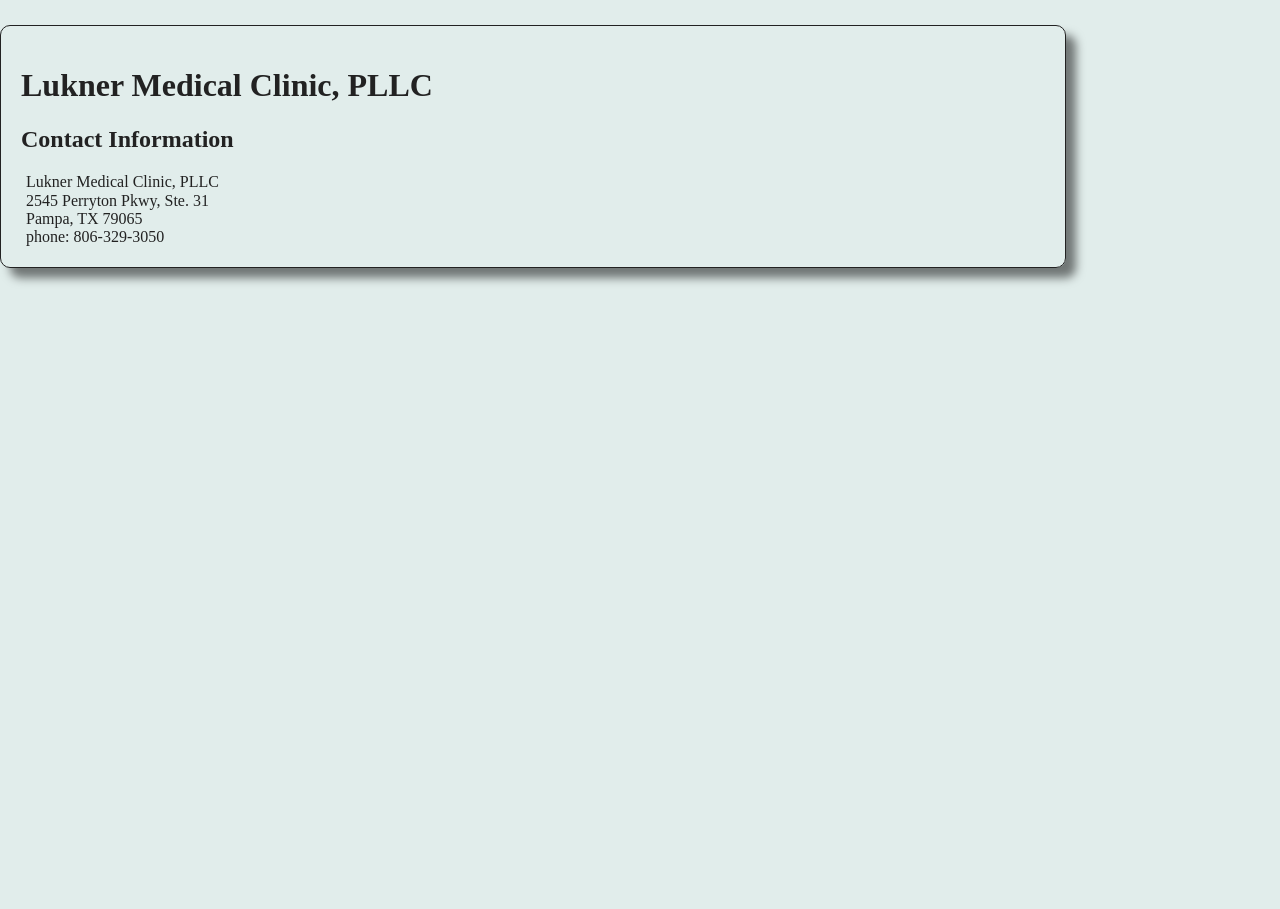
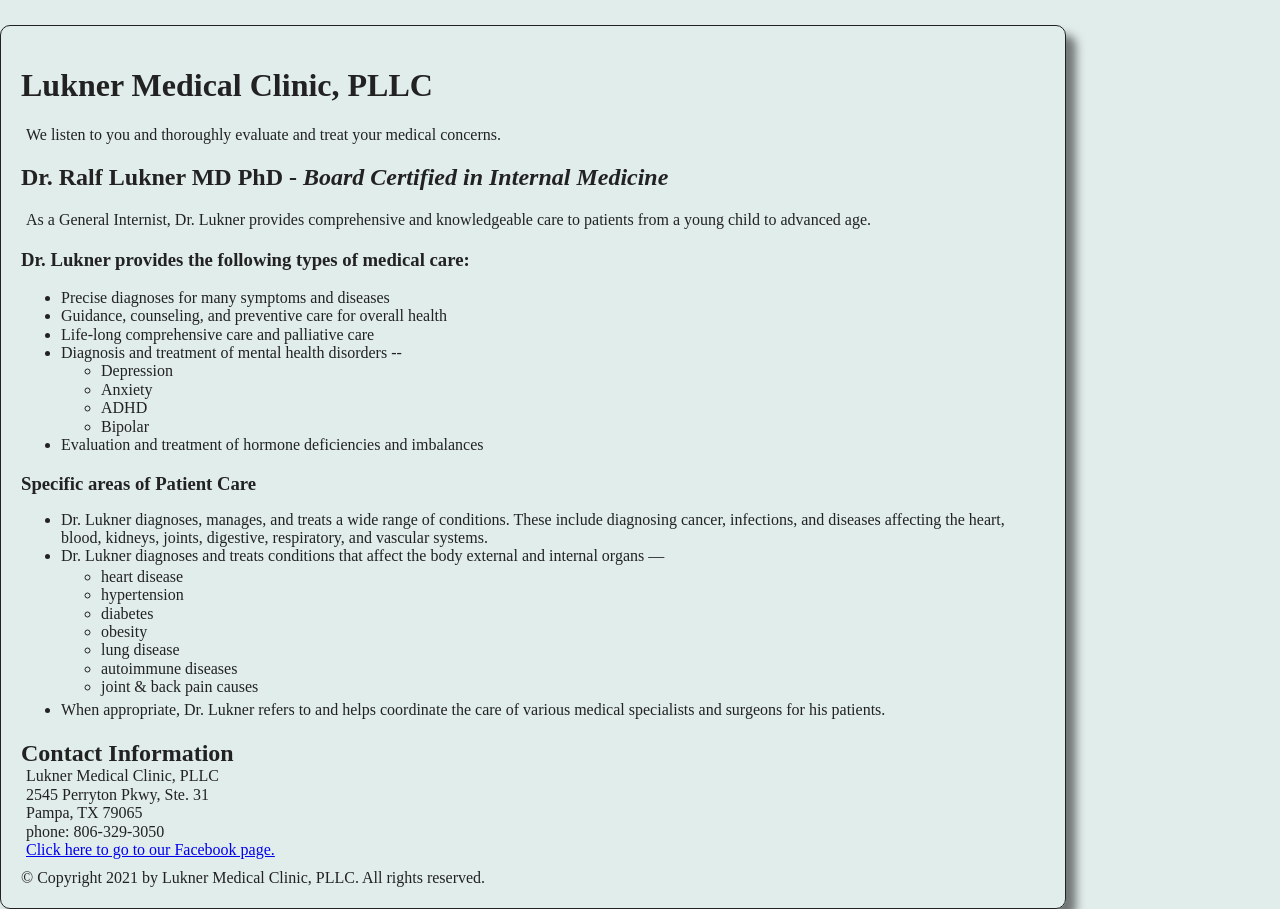
Before and after one commit to ralflukner/scrimba-front-end, a website built with Parcel: page index.html in a window 1280 px wide. Before the commit the page ends 800 px from the top, so only its background shows below. Built offline with nearby package versions, Linux system fonts and the light colour scheme.

Commit message:
Initial Commit

```diff
--- /dev/null
+++ b/_notes/dwsync.xml
@@ -0,0 +1,6 @@
+<?xml version="1.0" encoding="utf-8" ?>
+<dwsync>
+<file name="site.webmanifest" server="bitnami luknerclinic.net server/" local="3720957226" remote="3720957226" Dst="-1" />
+<file name="icon.png" server="bitnami luknerclinic.net server/" local="3720957226" remote="3720957226" Dst="-1" />
+<file name="index.html" server="bitnami luknerclinic.net server/" local="3721523136" remote="3721523136" Dst="-1" />
+</dwsync>
--- a/css/_notes/dwsync.xml
+++ b/css/_notes/dwsync.xml
@@ -1,4 +1,6 @@
 <?xml version="1.0" encoding="utf-8" ?>
 <dwsync>
-<file name="main.css" server="bitnami luknerclinic.net server/" local="3721505531" remote="3721505531" Dst="-1" />
+<file name="main.css" server="bitnami luknerclinic.net server/" local="3721520484" remote="3721520484" Dst="-1" />
+<file name="normalize.css" server="bitnami luknerclinic.net server/" local="3720957226" remote="3720957226" Dst="-1" />
+<file name="singlePageTemplate.css" server="bitnami luknerclinic.net server/" local="3721568862" remote="3721568862" Dst="-1" />
 </dwsync>
--- a/css/main.css
+++ b/css/main.css
@@ -1,23 +1,21 @@
 /*! HTML5 Boilerplate v8.0.0 | MIT License | https://html5boilerplate.com/ */
-
 /* main.css 2.1.0 | MIT License | https://github.com/h5bp/main.css#readme */
 /*
  * What follows is the result of much research on cross-browser styling.
  * Credit left inline and big thanks to Nicolas Gallagher, Jonathan Neal,
  * Kroc Camen, and the H5BP dev community and team.
  */
-
 /* ==========================================================================
    Base styles: opinionated defaults
    ========================================================================== */
-
 html {
   padding-top: 25px;
   color: #222;
   font-size: 1em;
-/*  line-height: 1.4;*/
+  display: flex;
+  flex-wrap: wrap;
+  /*  line-height: 1.4;*/
 }
-
 /*
  * Remove text-shadow in selection highlight:
  * https://twitter.com/miketaylr/status/12228805301
@@ -26,22 +24,17 @@
  * https://stackoverflow.com/a/16982510/7133471
  *
  * Customize the background color to match your design.
- */
-
-::-moz-selection {
+ */ ::-moz-selection {
   background: #b3d4fc;
   text-shadow: none;
 }
-
 ::selection {
   background: #b3d4fc;
   text-shadow: none;
 }
-
 /*
  * A better looking default horizontal rule
  */
-
 hr {
   display: block;
   height: 1px;
@@ -50,57 +43,40 @@
   margin: 1em 0;
   padding: 0;
 }
-
 /*
  * Remove the gap between audio, canvas, iframes,
  * images, videos and the bottom of their containers:
  * https://github.com/h5bp/html5-boilerplate/issues/440
  */
-
-audio,
-canvas,
-iframe,
-img,
-svg,
-video {
+audio, canvas, iframe, img, svg, video {
   vertical-align: middle;
 }
-
 /*
  * Remove default fieldset styles.
  */
-
 fieldset {
   border: 0;
   margin: 0;
   padding: 0;
 }
-
 /*
  * Allow only vertical resizing of textareas.
  */
-
 textarea {
   resize: vertical;
 }
-
 /* ==========================================================================
    Author's custom styles
    ========================================================================== */
-
 /* ==========================================================================
    Helper classes
    ========================================================================== */
-
 /*
  * Hide visually and from screen readers
  */
-
-.hidden,
-[hidden] {
+.hidden, [hidden] {
   display: none !important;
 }
-
 /*
  * Hide only visually, but have it available for screen readers:
  * https://snook.ca/archives/html_and_css/hiding-content-for-accessibility
@@ -109,7 +85,6 @@
  *    causes content to wrap 1 word per line:
  *    https://medium.com/@jessebeach/beware-smushed-off-screen-accessible-text-5952a4c2cbfe
  */
-
 .sr-only {
   border: 0;
   clip: rect(0, 0, 0, 0);
@@ -122,15 +97,12 @@
   width: 1px;
   /* 1 */
 }
-
 /*
  * Extends the .sr-only class to allow the element
  * to be focusable when navigated to via the keyboard:
  * https://www.drupal.org/node/897638
  */
-
-.sr-only.focusable:active,
-.sr-only.focusable:focus {
+.sr-only.focusable:active, .sr-only.focusable:focus {
   clip: auto;
   height: auto;
   margin: 0;
@@ -139,15 +111,12 @@
   white-space: inherit;
   width: auto;
 }
-
 /*
  * Hide visually and from screen readers, but maintain layout
  */
-
 .invisible {
   visibility: hidden;
 }
-
 /*
  * Clearfix: contain floats
  *
@@ -159,83 +128,60 @@
  * 2. The use of `table` rather than `block` is only necessary if using
  *    `:before` to contain the top-margins of child elements.
  */
-
-.clearfix::before,
-.clearfix::after {
+.clearfix::before, .clearfix::after {
   content: " ";
   display: table;
 }
-
 .clearfix::after {
   clear: both;
 }
-
 /* ==========================================================================
    EXAMPLE Media Queries for Responsive Design.
    These examples override the primary ('mobile first') styles.
    Modify as content requires.
    ========================================================================== */
-
 @media only screen and (min-width: 35em) {
   /* Style adjustments for viewports that meet the condition */
 }
-
-@media print,
-  (-webkit-min-device-pixel-ratio: 1.25),
-  (min-resolution: 1.25dppx),
-  (min-resolution: 120dpi) {
+@media print, (-webkit-min-device-pixel-ratio: 1.25), (min-resolution: 1.25dppx), (min-resolution: 120dpi) {
   /* Style adjustments for high resolution devices */
 }
-
 /* ==========================================================================
    Print styles.
    Inlined to avoid the additional HTTP request:
    https://www.phpied.com/delay-loading-your-print-css/
    ========================================================================== */
-
 @media print {
-  *,
-  *::before,
-  *::after {
+  *, *::before, *::after {
     background: #fff !important;
     color: #000 !important;
     /* Black prints faster */
     box-shadow: none !important;
     text-shadow: none !important;
   }
-
-  a,
-  a:visited {
+  a, a:visited {
     text-decoration: underline;
   }
-
   a[href]::after {
-    content: " (" attr(href) ")";
+    content: " ("attr(href) ")";
   }
-
   abbr[title]::after {
-    content: " (" attr(title) ")";
+    content: " ("attr(title) ")";
   }
-
   /*
    * Don't show links that are fragment identifiers,
    * or use the `javascript:` pseudo protocol
    */
-  a[href^="#"]::after,
-  a[href^="javascript:"]::after {
+  a[href^="#"]::after, a[href^="javascript:"]::after {
     content: "";
   }
-
   pre {
     white-space: pre-wrap !important;
   }
-
-  pre,
-  blockquote {
+  pre, blockquote {
     border: 1px solid #999;
     page-break-inside: avoid;
   }
-
   /*
    * Printing Tables:
    * https://web.archive.org/web/20180815150934/http://css-discuss.incutio.com/wiki/Printing_Tables
@@ -243,24 +189,31 @@
   thead {
     display: table-header-group;
   }
-
-  tr,
-  img {
+  tr, img {
     page-break-inside: avoid;
   }
-
-  p,
-  h2,
-  h3 {
+  p, h2, h3 {
     orphans: 3;
     widows: 3;
   }
-
-  h2,
-  h3 {
+  h2, h3 {
     page-break-after: avoid;
   }
 }
+/* customized part of the main.css */
+/*
+.header-menu, footer {
+  display: flex;
+  align-items: center;
+  width: 100%;
+}
+.header-menu {
+  justify-content: flex-end;
+  height: 60px;
+  background: #1c87c9;
+  color: #fff;
+}
+*/
 body {
   width: 80%;
   padding: 20px;
@@ -272,7 +225,7 @@
   background-color: #E1EDEB;
 }
 p {
-	margin-left: 5px;
+  margin-left: 5px;
   margin-left: 5px;
   margin-top: 0px;
   margin-bottom: 0px;
--- a/index.html
+++ b/index.html
@@ -2,13 +2,23 @@
 <html lang="en-US">
 <head>
   <!-- Google Tag Manager -->
-<script>(function(w,d,s,l,i){w[l]=w[l]||[];w[l].push({'gtm.start':
-      new Date().getTime(),event:'gtm.js'});var f=d.getElementsByTagName(s)[0],
-    j=d.createElement(s),dl=l!='dataLayer'?'&l='+l:'';j.async=true;j.src=
-    'https://www.googletagmanager.com/gtm.js?id='+i+dl;f.parentNode.insertBefore(j,f);
-  })(window,document,'script','dataLayer','GTM-WLKDBPW');</script>
+  <script>(function (w, d, s, l, i) {
+    w[l] = w[l] || [];
+    w[l].push({
+      'gtm.start':
+        new Date().getTime(), event: 'gtm.js'
+    });
+    var f = d.getElementsByTagName(s)[0],
+      j = d.createElement(s), dl = l != 'dataLayer' ? '&l=' + l : '';
+    j.async = true;
+    j.src =
+      'https://www.googletagmanager.com/gtm.js?id=' + i + dl;
+    f.parentNode.insertBefore(j, f);
+  })(window, document, 'script', 'dataLayer', 'GTM-WLKDBPW');</script>
   <!-- End Google Tag Manager -->
   <meta charset="utf-8">
+  <meta http-equiv="X-UA-Compatible" content="IE=edge">
+
   <title>Lukner Medical Clinic, PLLC</title>
   <meta name="description" content="Web page for Lukner Medical Clinic, PLLC">
   <meta name="viewport" content="width=device-width, initial-scale=1">
@@ -18,6 +28,7 @@
   <meta property="og:image" content="icon.png">
   <meta name="Author" content="Ralf B. Lukner MD PhD">
   <link href="http://fonts.googleapis.com/css?family=Varela+Round" rel="stylesheet">
+  <link href="http://fonts.googleapis.com/css?family=Noto Sans JP" rel="stylesheet">
   <link rel="manifest" href="site.webmanifest">
   <link rel="apple-touch-icon" href="icon.png">
   <!-- Place favicon.ico in the root directory -->
@@ -34,36 +45,95 @@
 </noscript>
 <!-- End Google Tag Manager (noscript) -->
 <!-- Add your site or application content here -->
-<header>
-	<h1 >Lukner Medical Clinic, PLLC</h1>
-  <!--
-  <nav>
+<header class="hero">
+  <div class="container">
+    <h1 class="main-text">Lukner Medical Clinic, PLLC</h1>
+    <p>
+      We listen to you and thoroughly evaluate and treat your medical concerns.
+    </p>
+    <a href="#" class="btn"></a>
+  </div>
+</header>
+
+<main>
+  <section class="hero-ralf">
+    <div class="container">
+      <article>
+        <div>
+          <h2>Dr. Ralf Lukner MD PhD - <em>Board Certified in Internal Medicine</em></h2>
+          <p>As a General Internist, Dr. Lukner provides comprehensive and knowledgeable care to patients from a young
+            child to advanced age.</p>
+          <h3>Dr. Lukner provides the following types of medical care:</h3>
           <ul>
-      <li>Menu item 1</li>
-      <li>Menu item 2</li>
-      <li>Menu item 3</li>
+            <li>Precise diagnoses for many symptoms and diseases</li>
+            <li>Guidance, counseling, and preventive care for overall health</li>
+            <li>Life-long comprehensive care and palliative care</li>
+            <li>Diagnosis and treatment of mental health disorders --</li>
+            <ul>
+              <li>Depression</li>
+              <li>Anxiety</li>
+              <li>ADHD</li>
+              <li>Bipolar</li>
               </ul>
-  </nav>
--->
-</header>
+            </li>
+            <li>Evaluation and treatment of hormone deficiencies and imbalances</li>
+          </ul>
+          <h3 style="margin-bottom: 5px;">Specific areas of Patient Care</h3>
+          <ul style="margin-bottom: 20px;">
+            <li style="margin-top: 0;">Dr. Lukner diagnoses, manages, and treats a wide range of conditions. These
+              include diagnosing cancer,
+              infections, and diseases affecting the heart, blood, kidneys, joints, digestive, respiratory, and
+              vascular systems.
+            </li>
+            <li>Dr. Lukner diagnoses and treats conditions that affect the body external and internal organs —
+              <ul style="margin-top: 2px; margin-bottom: 5px;">
+                <li>heart disease</li>
+                <li>hypertension</li>
+                <li>diabetes</li>
+                <li>obesity</li>
+                <li>lung disease</li>
+                <li>autoimmune diseases</li>
+                <li>joint & back pain causes</li>
+              </ul>
+            </li>
+            <li>
+              When appropriate, Dr. Lukner refers to and helps coordinate the care of various medical
+              specialists and surgeons for his patients.
+            </li>
+          </ul>
+        </div>
+      </article>
+    </div>
+  </section>
+</main>
+
 <section>
-	<h2>Contact Information</h2>
+  <h2 style="margin-bottom: 0;">Contact Information</h2>
   <p> Lukner Medical Clinic, PLLC</p>
-  <p >2545 Perryton Pkwy, Ste. 31</p>
-  <p >Pampa, TX  79065</p>
-  <p >phone:  806-329-3050</p>
+  <p>2545 Perryton Pkwy, Ste. 31</p>
+  <p>Pampa, TX 79065</p>
+  <p>phone: 806-329-3050</p>
+  <p><a href="https://facebook.com/luknermedical">Click here to go to our Facebook page.</a></p>
   <script src="js/vendor/modernizr-3.11.2.min.js"></script>
   <script src="js/plugins.js"></script>
   <script src="js/main.js"></script>
 </section>
+<footer style="margin-top: 10px;">
+  <section> &copy; Copyright 2021 by Lukner Medical Clinic, PLLC. All rights reserved.</section>
+</footer>
 
-<!-- Google Analytics: change UA-XXXXX-Y to be your site's ID. -->
-<!--
+<!-- Global site tag (gtag.js) - Google Analytics -->
+<script async src="https://www.googletagmanager.com/gtag/js?id=G-C1M6CY9S9R"></script>
 <script>
-    window.ga = function () { ga.q.push(arguments) }; ga.q = []; ga.l = +new Date;
-    ga('create', 'UA-XXXXX-Y', 'auto'); ga('set', 'anonymizeIp', true); ga('set', 'transport', 'beacon'); ga('send', 'pageview')
+  window.dataLayer = window.dataLayer || [];
+
+  function gtag() {
+    dataLayer.push(arguments);
+  }
+
+  gtag('js', new Date());
+
+  gtag('config', 'G-C1M6CY9S9R');
 </script>
-  <script src="https://www.google-analytics.com/analytics.js" async></script>
--->
 </body>
 </html>
--- /dev/null
+++ b/js/_notes/dwsync.xml
@@ -0,0 +1,5 @@
+<?xml version="1.0" encoding="utf-8" ?>
+<dwsync>
+<file name="plugins.js" server="bitnami luknerclinic.net server/" local="3720957226" remote="3720957226" Dst="-1" />
+<file name="main.js" server="bitnami luknerclinic.net server/" local="3720957226" remote="3721261200" Dst="-1" />
+</dwsync>
--- /dev/null
+++ b/js/vendor/_notes/dwsync.xml
@@ -0,0 +1,4 @@
+<?xml version="1.0" encoding="utf-8" ?>
+<dwsync>
+<file name="modernizr-3.11.2.min.js" server="bitnami luknerclinic.net server/" local="3720957226" remote="3720957226" Dst="-1" />
+</dwsync>
```
Also changed, not shown: 1 other file. Lines whose indentation alone changed are shown as unchanged.
